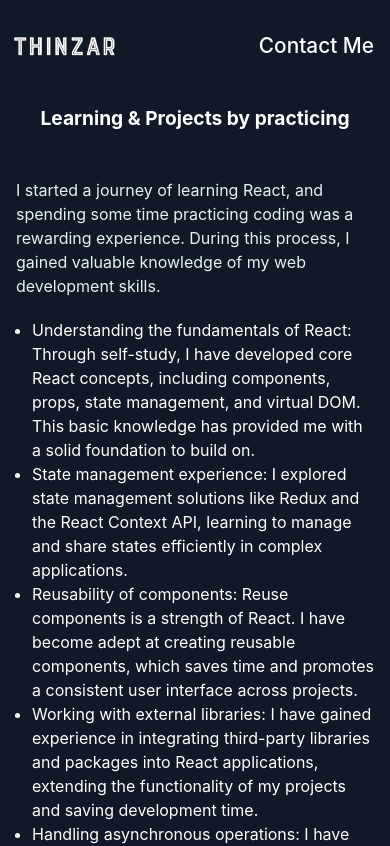
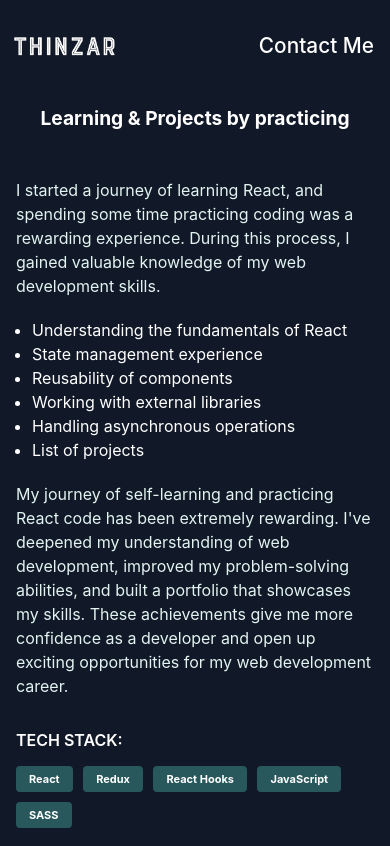
Before and after one commit to thinzar-dev/portfolio_thinzar, a React (Create React App) app: page /projects/learn-and-practice in a window 390 px wide. Shown: the top 846 px of the page. Built offline with nearby package versions, Linux system fonts and the light colour scheme.

Commit message:
Content update, css update

```diff
--- a/src/AboutMe.js
+++ b/src/AboutMe.js
@@ -45,7 +45,7 @@ function AboutMe() {
               transition={{ type: "spring" }}
             >
               Hi ! <br></br>
-              I'm Thinzar Oo <br></br>
+              I'm Thinzar Oo. <br></br>
               <br></br>
             </motion.h1>
             <motion.div
--- a/src/components/home/index.js
+++ b/src/components/home/index.js
@@ -36,7 +36,7 @@ function Home() {
               <h1>Thinzar Oo</h1>
               <h2>Front-end Web Developer</h2>
               <Link to="about-me">
-                About Me
+                About Myself
                 <svg
                   xmlns="http://www.w3.org/2000/svg"
                   height="24"
--- a/src/components/projectDetails/index.css
+++ b/src/components/projectDetails/index.css
@@ -12,11 +12,11 @@
     align-items: center;
     height: 100%;
     margin-top: -7rem;
-    padding: 0 8.5rem;
+    padding: 0 7rem;
 }
 
 .header-pj {
-    margin-bottom: 5rem;
+    margin-bottom: 4rem;
     text-align: center;
 }
 
--- a/src/components/projectDetails/learnPractice.js
+++ b/src/components/projectDetails/learnPractice.js
@@ -8,14 +8,14 @@ function LearnPractice() {
               I started a journey of learning React, and spending some time practicing coding was a rewarding experience. During this process, I gained valuable knowledge of my web development skills.
             </p><br/>
             <ul class="pj-list">
-              <li>Understanding the fundamentals of React: Through self-study, I have developed core React concepts, including components, props, state management, and virtual DOM. This basic knowledge has provided me with a solid foundation to build on. </li>
-              <li>State management experience: I explored state management solutions like Redux and the React Context API, learning to manage and share states efficiently in complex applications.</li>
-              <li>Reusability of components: Reuse components is a strength of React. I have become adept at creating reusable components, which saves time and promotes a consistent user interface across projects.</li>
-              <li>Working with external libraries: I have gained experience in integrating third-party libraries and packages into React applications, extending the functionality of my projects and saving development time.</li>
-              <li>Handling asynchronous operations: I have also learned to handle asynchronous operations, such as API requests of tools like Axios.</li>
-              <li>List of projects: In my self-study journey, I have tried on React projects. This portfolio showcases my skills and can be a valuable asset when seeking job opportunities or freelance work.</li>
+              <li>Understanding the fundamentals of React</li>
+              <li>State management experience</li>
+              <li>Reusability of components</li>
+              <li>Working with external libraries</li>
+              <li>Handling asynchronous operations</li>
+              <li>List of projects</li>
             </ul><br/>
-            <p>In short, my journey of self-learning and practicing React code has been extremely rewarding. I've deepened my understanding of web development, improved my problem-solving abilities, and built a portfolio that showcases my skills. These achievements give me more confidence as a developer and open up exciting opportunities for my  web development career.</p>`;
+            <p>My journey of self-learning and practicing React code has been extremely rewarding. I've deepened my understanding of web development, improved my problem-solving abilities, and built a portfolio that showcases my skills. These achievements give me more confidence as a developer and open up exciting opportunities for my  web development career.</p>`;
 
   const learnPracticeTech = `<span class="code--white">React</span>
                       <span class="code--white">Redux </span>
--- a/src/components/projectDetails/portfolio.js
+++ b/src/components/projectDetails/portfolio.js
@@ -10,11 +10,11 @@ function Portfolio() {
                     </p></br>
                     <p>
                         <span class="portfolio-tech">Animation:</span>
-                        In crafting my portfolio website, I employed a variety of animations to create an engaging user experience. By leveraging technologies like <span class='code-pkg'>CSS animations</span>, JavaScript-based animation library for <span class='code-pkg'>React(Framer motion)</span>, or CSS animation properties like <span class='code-pkg'>keyframes</span>, I added subtle animations to elements. Upon scrolling, elements may fade in or slide into view elegantly, providing a sense of interactivity and professionalism. Hover effects were also utilized to make buttons and interactive components respond delightfully to user interactions, leaving a lasting impression.
+                        In crafting my portfolio website, I employed a variety of animations to create an engaging user experience. By leveraging technologies like <span class='code-pkg'>CSS animations</span>, JavaScript-based animation library for <span class='code-pkg'>React(Framer motion)</span>, or CSS animation properties like <span class='code-pkg'>keyframes</span>, I added subtle animations to elements.
                     </p></br>
                     <p>
                         <span class="portfolio-tech">Responsiveness:</span>
-                        Understanding the importance of catering to users on various devices, I significantly emphasize ensuring that my portfolio website is fully responsive. Applying CSS media queries and flexible design techniques appropriately, the content and components were adjusted dynamically, maintaining readability and usability across all resolutions.
+                        Responsiveness: Understanding the importance of catering to users on various devices, applying CSS media queries, and flexible design techniques appropriately.
                     </p></br>
                     <p>
                         Through this project, I aim to demonstrate my skills, passion, and commitment to excellence in front-end web development, leaving a positive and lasting impression on those who visit my portfolio.
--- a/src/components/skills/index.css
+++ b/src/components/skills/index.css
@@ -5,7 +5,7 @@
   justify-content: center;
   height: 100%;
   margin-top: -7rem;
-  padding: 0 8.5rem;
+  padding: 0 7rem;
 }
 
 .header-skill {
@@ -53,6 +53,13 @@
   height: 70px;
 }
 
+@media (max-width: 1150px) {
+  .skills_brands div svg {
+    width: 50px;
+    height: 50px;
+  }
+}
+
 @media (max-width: 1024px) {
   .portfolio-skills {
     display: flex;
--- a/src/index.css
+++ b/src/index.css
@@ -277,7 +277,7 @@ p {
     align-items: center;
     justify-content: center;
     height: 100vh;
-    padding: 0 8.5rem;
+    padding: 0 7rem;
     margin-top: -7rem;
 }
 
```
